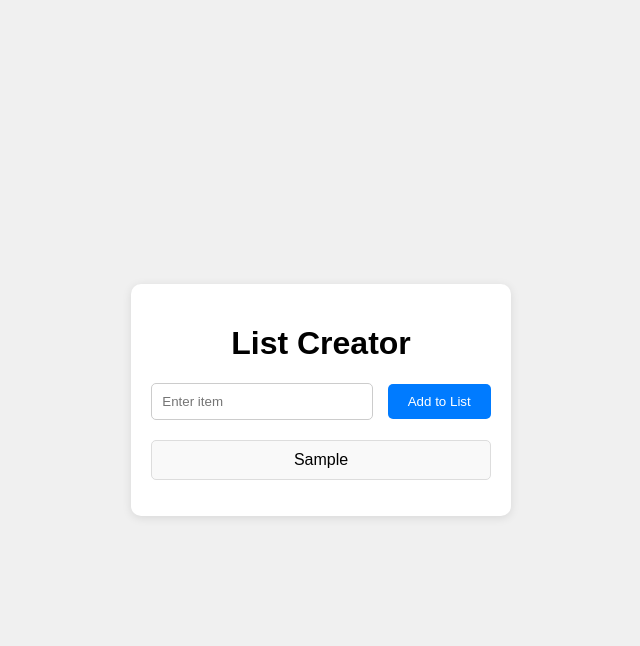
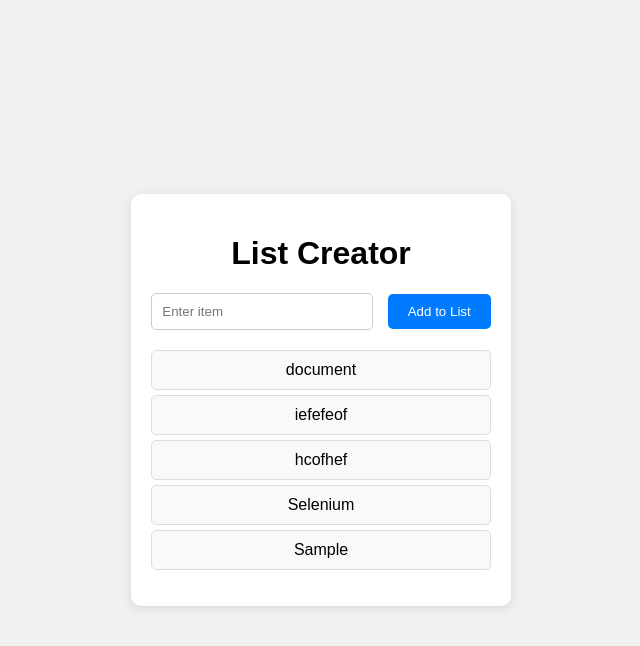
Before and after one commit to PONMALAI/sample_test, a plain HTML site: page index.html in a window 1280 px wide. Both pictures are taken after typing "Sample" into the empty fields and a click on the button "Add to List". Shown: the whole page, without its empty margins (319-959 px from the left). Drawn offline with Linux system fonts and the light colour scheme.

Commit message:
Update index.html

```diff
--- a/index.html
+++ b/index.html
@@ -69,12 +69,19 @@ ul li {
     </div>
 
     <script>
-      document.addEventListener('DOMContentLoaded', function() {
-    // Load the list from local storage when the page loads
-    const storedItems = JSON.parse(localStorage.getItem('itemsList')) || [];
+document.addEventListener('DOMContentLoaded', function() {
+    // Initialize the jsonData array
+    var jsonData = [
+        "document",
+        "iefefeof",
+        "hcofhef",
+        "Selenium"
+    ];
+
     const itemList = document.getElementById('itemList');
 
-    storedItems.forEach(function(item) {
+    // Load the jsonData array into the list when the page loads
+    jsonData.forEach(function(item) {
         const listItem = document.createElement('li');
         listItem.textContent = item;
         itemList.appendChild(listItem);
@@ -88,18 +95,21 @@ ul li {
             const listItem = document.createElement('li');
             listItem.textContent = itemText;
 
+            // Add the new item to the list in the UI
             itemList.appendChild(listItem);
 
-            // Save the item to local storage
-            storedItems.push(itemText);
-            localStorage.setItem('itemsList', JSON.stringify(storedItems));
+            // Add the new item to the jsonData array
+            jsonData.push(itemText);
 
-            input.value = ''; // Clear the input box after adding the item
+            // Save the updated jsonData array to local storage
+            localStorage.setItem('itemsList', JSON.stringify(jsonData));
+
+            // Clear the input box after adding the item
+            input.value = '';
         }
     });
 });
 
-
     </script>
 </body>
 </html>
```
